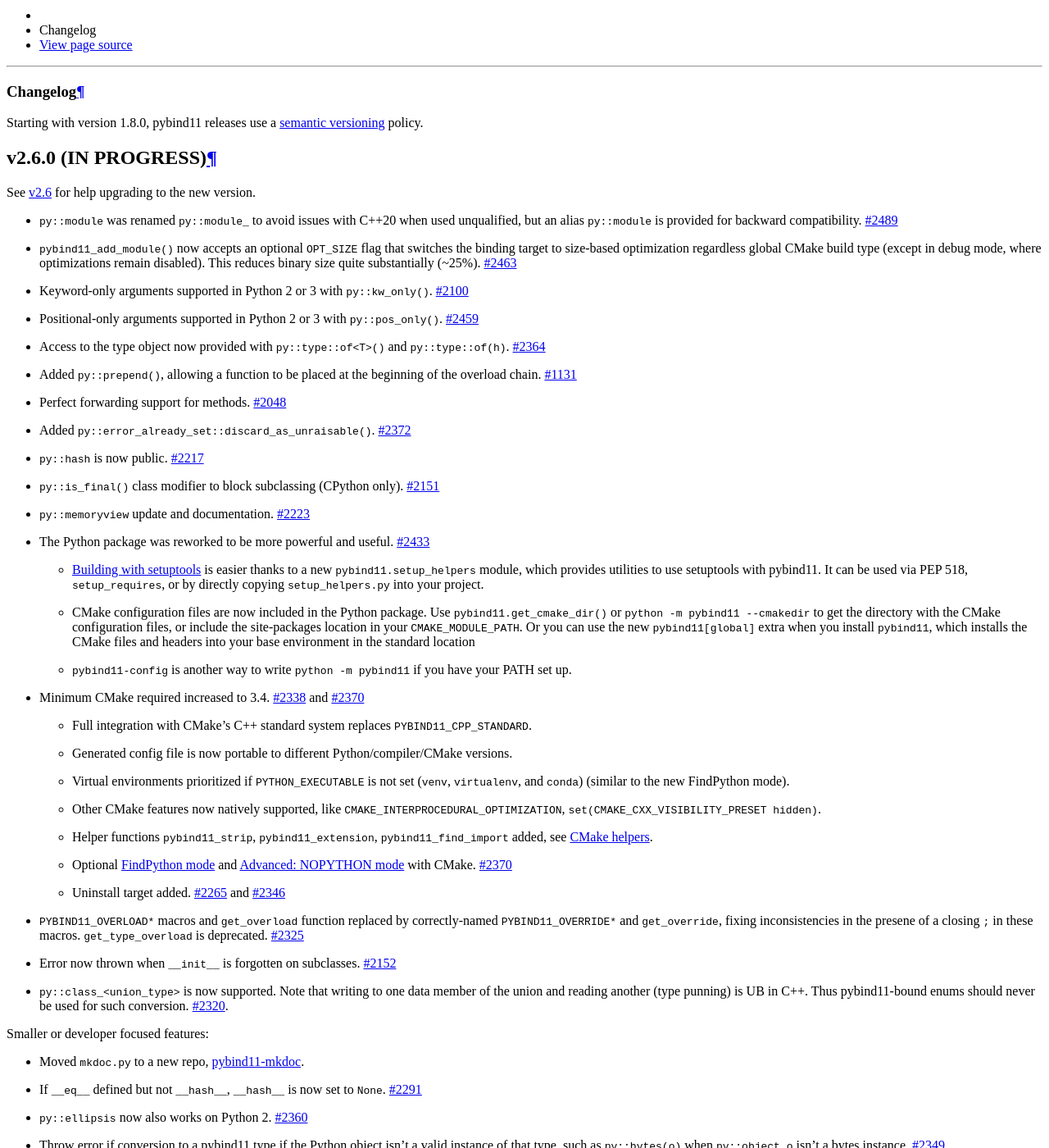
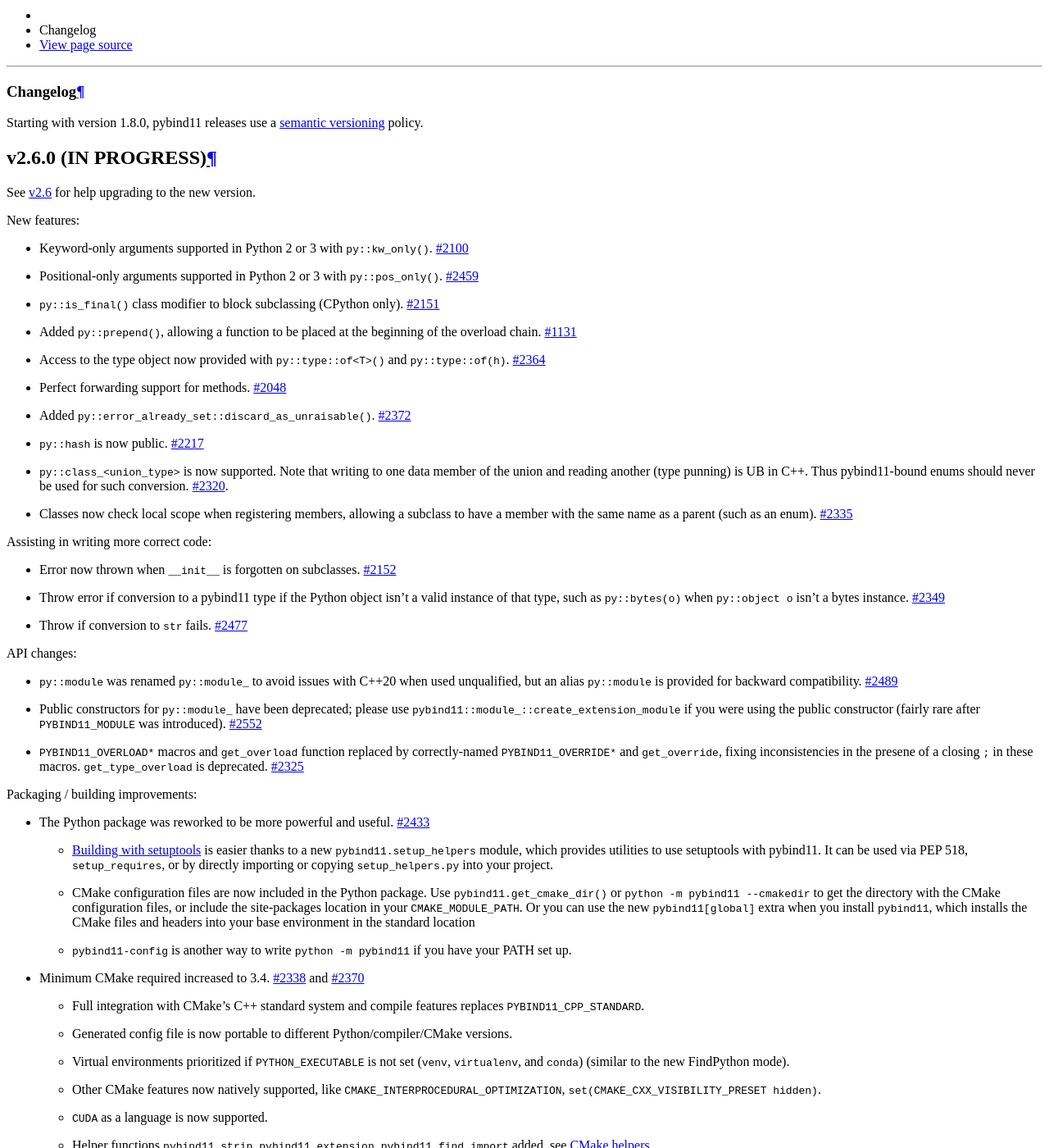
Before and after one commit to pybind/pybind11, a Sphinx documentation site: the page built from docs/changelog.rst, in a window 1280 px wide and 1400 px high, scrolled down 1099 px. Shown: the whole window at 82% size. Built offline with Sphinx 7.4.7 and the Read the Docs theme 2.0.0, drawn with Linux system fonts in a browser that asks for light colours; some of the changed text lies outside the part shown.

Commit message:
docs: update CHANGELOG, add a bit more structure

```diff
--- a/docs/changelog.rst
+++ b/docs/changelog.rst
@@ -11,16 +11,7 @@
 
 See :ref:`upgrade-guide-2.6` for help upgrading to the new version.
 
-* ``py::module`` was renamed ``py::module_`` to avoid issues with C++20 when
-  used unqualified, but an alias ``py::module`` is provided for backward
-  compatibility.
-  `#2489 <https://github.com/pybind/pybind11/pull/2489>`_
-
-* ``pybind11_add_module()`` now accepts an optional ``OPT_SIZE`` flag that
-  switches the binding target to size-based optimization regardless global
-  CMake build type (except in debug mode, where optimizations remain disabled).
-  This reduces binary size quite substantially (~25%).
-  `#2463 <https://github.com/pybind/pybind11/pull/2463>`_
+New features:
 
 * Keyword-only arguments supported in Python 2 or 3 with ``py::kw_only()``.
   `#2100 <https://github.com/pybind/pybind11/pull/2100>`_
@@ -28,13 +19,16 @@
 * Positional-only arguments supported in Python 2 or 3 with ``py::pos_only()``.
   `#2459 <https://github.com/pybind/pybind11/pull/2459>`_
 
-* Access to the type object now provided with ``py::type::of<T>()`` and
-  ``py::type::of(h)``.
-  `#2364 <https://github.com/pybind/pybind11/pull/2364>`_
+* ``py::is_final()`` class modifier to block subclassing (CPython only).
+  `#2151 <https://github.com/pybind/pybind11/pull/2151>`_
 
 * Added ``py::prepend()``, allowing a function to be placed at the beginning of
   the overload chain.
   `#1131 <https://github.com/pybind/pybind11/pull/1131>`_
+
+* Access to the type object now provided with ``py::type::of<T>()`` and
+  ``py::type::of(h)``.
+  `#2364 <https://github.com/pybind/pybind11/pull/2364>`_
 
 * Perfect forwarding support for methods.
   `#2048 <https://github.com/pybind/pybind11/pull/2048>`_
@@ -45,11 +39,48 @@
 * ``py::hash`` is now public.
   `#2217 <https://github.com/pybind/pybind11/pull/2217>`_
 
-* ``py::is_final()`` class modifier to block subclassing (CPython only).
-  `#2151 <https://github.com/pybind/pybind11/pull/2151>`_
+* ``py::class_<union_type>`` is now supported. Note that writing to one data
+  member of the union and reading another (type punning) is UB in C++. Thus
+  pybind11-bound enums should never be used for such conversion.
+  `#2320 <https://github.com/pybind/pybind11/pull/2320>`_.
 
-* ``py::memoryview``  update and documentation.
-  `#2223 <https://github.com/pybind/pybind11/pull/2223>`_
+* Classes now check local scope when registering members, allowing a subclass
+  to have a member with the same name as a parent (such as an enum).
+  `#2335 <https://github.com/pybind/pybind11/pull/2335>`_
+
+Assisting in writing more correct code:
+
+* Error now thrown when ``__init__`` is forgotten on subclasses.
+  `#2152 <https://github.com/pybind/pybind11/pull/2152>`_
+
+* Throw error if conversion to a pybind11 type if the Python object isn't a
+  valid instance of that type, such as ``py::bytes(o)`` when ``py::object o``
+  isn't a bytes instance.
+  `#2349 <https://github.com/pybind/pybind11/pull/2349>`_
+
+* Throw if conversion to ``str`` fails.
+  `#2477 <https://github.com/pybind/pybind11/pull/2477>`_
+
+
+API changes:
+
+* ``py::module`` was renamed ``py::module_`` to avoid issues with C++20 when
+  used unqualified, but an alias ``py::module`` is provided for backward
+  compatibility.
+  `#2489 <https://github.com/pybind/pybind11/pull/2489>`_
+
+* Public constructors for ``py::module_`` have been deprecated; please use
+  ``pybind11::module_::create_extension_module`` if you were using the public
+  constructor (fairly rare after ``PYBIND11_MODULE`` was introduced).
+  `#2552 <https://github.com/pybind/pybind11/pull/2552>`_
+
+* ``PYBIND11_OVERLOAD*`` macros and ``get_overload`` function replaced by
+  correctly-named ``PYBIND11_OVERRIDE*`` and ``get_override``, fixing
+  inconsistencies in the presene of a closing ``;`` in these macros.
+  ``get_type_overload`` is deprecated.
+  `#2325 <https://github.com/pybind/pybind11/pull/2325>`_
+
+Packaging / building improvements:
 
 * The Python package was reworked to be more powerful and useful.
   `#2433 <https://github.com/pybind/pybind11/pull/2433>`_
@@ -57,7 +88,7 @@
   * :ref:`build-setuptools` is easier thanks to a new
     ``pybind11.setup_helpers`` module, which provides utilities to use
     setuptools with pybind11. It can be used via PEP 518, ``setup_requires``,
-    or by directly copying ``setup_helpers.py`` into your project.
+    or by directly importing or copying ``setup_helpers.py`` into your project.
 
   * CMake configuration files are now included in the Python package. Use
     ``pybind11.get_cmake_dir()`` or ``python -m pybind11 --cmakedir`` to get
@@ -70,12 +101,13 @@
   * ``pybind11-config`` is another way to write ``python -m pybind11`` if you
     have your PATH set up.
 
+
 * Minimum CMake required increased to 3.4.
   `#2338 <https://github.com/pybind/pybind11/pull/2338>`_ and
   `#2370 <https://github.com/pybind/pybind11/pull/2370>`_
 
-  * Full integration with CMake’s C++ standard system replaces
-    ``PYBIND11_CPP_STANDARD``.
+  * Full integration with CMake’s C++ standard system and compile features
+    replaces ``PYBIND11_CPP_STANDARD``.
 
   * Generated config file is now portable to different Python/compiler/CMake
     versions.
@@ -88,33 +120,35 @@
     ``CMAKE_INTERPROCEDURAL_OPTIMIZATION``, ``set(CMAKE_CXX_VISIBILITY_PRESET
     hidden)``.
 
+  * ``CUDA`` as a language is now supported.
+
   * Helper functions ``pybind11_strip``, ``pybind11_extension``,
     ``pybind11_find_import`` added, see :doc:`cmake/index`.
 
   * Optional :ref:`find-python-mode` and :ref:`nopython-mode` with CMake.
     `#2370 <https://github.com/pybind/pybind11/pull/2370>`_
 
-  * Uninstall target added.
-    `#2265 <https://github.com/pybind/pybind11/pull/2265>`_ and
-    `#2346 <https://github.com/pybind/pybind11/pull/2346>`_
+* Uninstall target added.
+  `#2265 <https://github.com/pybind/pybind11/pull/2265>`_ and
+  `#2346 <https://github.com/pybind/pybind11/pull/2346>`_
 
-* ``PYBIND11_OVERLOAD*`` macros and ``get_overload`` function replaced by
-  correctly-named ``PYBIND11_OVERRIDE*`` and ``get_override``, fixing
-  inconsistencies in the presene of a closing ``;`` in these macros.
-  ``get_type_overload`` is deprecated.
-  `#2325 <https://github.com/pybind/pybind11/pull/2325>`_
-
-* Error now thrown when ``__init__`` is forgotten on subclasses.
-  `#2152 <https://github.com/pybind/pybind11/pull/2152>`_
-
-* ``py::class_<union_type>`` is now supported. Note that writing to one data
-  member of the union and reading another (type punning) is UB in C++. Thus
-  pybind11-bound enums should never be used for such conversion.
-  `#2320 <https://github.com/pybind/pybind11/pull/2320>`_.
+* ``pybind11_add_module()`` now accepts an optional ``OPT_SIZE`` flag that
+  switches the binding target to size-based optimization regardless global
+  CMake build type (except in debug mode, where optimizations remain disabled).
+  This reduces binary size quite substantially (~25%).
+  `#2463 <https://github.com/pybind/pybind11/pull/2463>`_
 
 Smaller or developer focused features:
 
-* Moved ``mkdoc.py`` to a new repo, `pybind11-mkdoc`_.
+* Moved ``mkdoc.py`` to a new repo, `pybind11-mkdoc`_. There are no longer
+  submodules in the main repo.
+
+* ``py::memoryview``  update, with ``py::memoryview::from_memory`` in Python 3,
+  and documentation.
+  `#2223 <https://github.com/pybind/pybind11/pull/2223>`_
+
+* Fix for ``buffer_info`` on Python 2.
+  `#2503 <https://github.com/pybind/pybind11/pull/2503>`_
 
 * If ``__eq__`` defined but not ``__hash__``, ``__hash__`` is now set to
   ``None``.
@@ -141,13 +167,20 @@
 * Added missing signature for ``py::array``.
   `#2363 <https://github.com/pybind/pybind11/pull/2363>`_
 
+* ``unchecked_mutable_reference`` has access to operator ``()`` and ``[]`` when
+  const.
+  `#2514 <https://github.com/pybind/pybind11/pull/2514>`_
+
 * ``py::vectorize`` is now supported on functions that return void.
   `#1969 <https://github.com/pybind/pybind11/pull/1969>`_
 
 * ``py::capsule`` supports ``get_pointer`` and ``set_pointer``.
   `#1131 <https://github.com/pybind/pybind11/pull/1131>`_
 
-* Bugfixes related to more extensive testing.
+* Fix crash when different instances share the same pointer of the same type.
+  `#2252 <https://github.com/pybind/pybind11/pull/2252>`_
+
+* Bugfixes related to more extensive testing, new GitHub Actions CI.
   `#2321 <https://github.com/pybind/pybind11/pull/2321>`_
 
 * Bug in timezone issue in Eastern hemisphere midnight fixed.
@@ -179,7 +212,13 @@
 * NVIDIA PGI compilers now supported and tested in CI.
   `#2475 <https://github.com/pybind/pybind11/pull/2475>`_
 
-* Extensive style checking in CI, with `pre-commit`_ support.
+* Extensive style checking in CI, with `pre-commit`_ support. Code
+  modernization, checked by clang-tidy.
+
+* Expanded docs, including new main page, new installing section, and CMake
+  helpers page, along with over a dozen new sections on existing pages.
+
+* In GitHub, new docs for contributing and new issue templates.
 
 .. _pre-commit: https://pre-commit.com
 
```
Also changed, not shown: other parts of docs/changelog.rst (+0 -8 lines), docs/upgrade.rst (+10 -7 lines).
